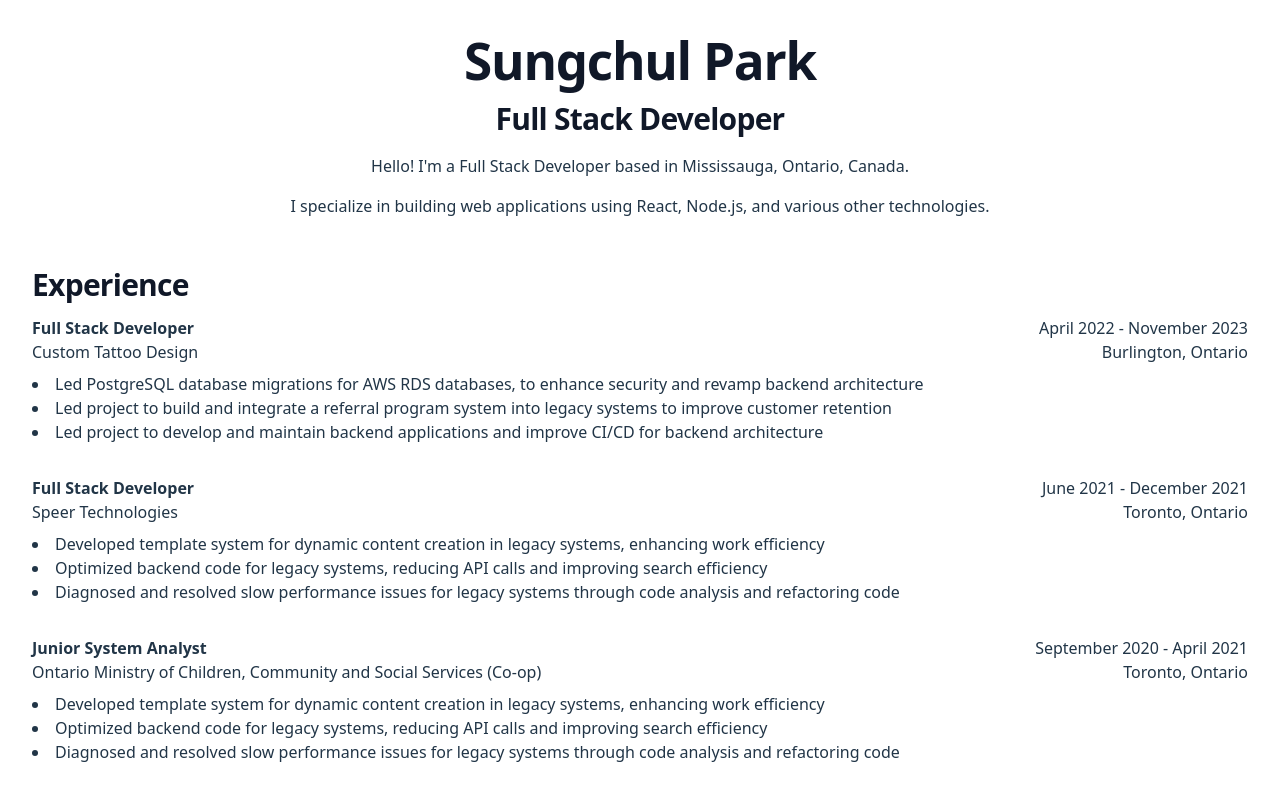
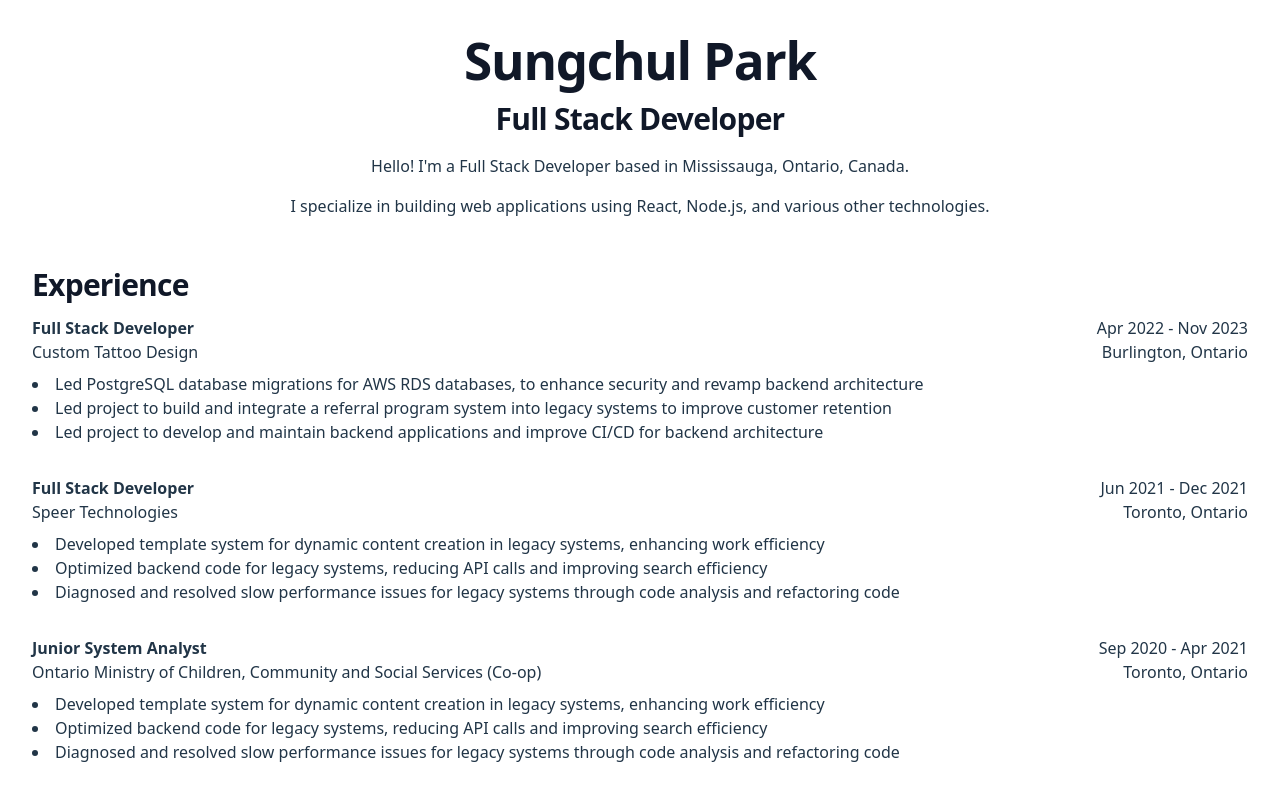
Before and after one commit to sungchulpark1/sungchulpark1.github.io, a React (Vite) app in the folder web-portfolio/: page / in a window 1280 px wide. Built offline with nearby package versions, Linux system fonts and the light colour scheme.

Commit message:
feat: abbreviate date months

```diff
--- a/web-portfolio/src/App.tsx
+++ b/web-portfolio/src/App.tsx
@@ -51,7 +51,7 @@ function App() {
         <div className="mb-8">
           <div className="w-full flex justify-between">
             <div className="font-bold">Full Stack Developer</div>
-            <div className="text-right">April 2022 - November 2023</div>
+            <div className="text-right">Apr 2022 - Nov 2023</div>
           </div>
 
           <div className="w-full flex justify-between">
@@ -71,7 +71,7 @@ function App() {
         <div className="mb-8">
           <div className="w-full flex justify-between">
             <div className="font-bold">Full Stack Developer</div>
-            <div className="text-right">June 2021 - December 2021</div>
+            <div className="text-right">Jun 2021 - Dec 2021</div>
           </div>
 
           <div className="w-full flex justify-between">
@@ -91,7 +91,7 @@ function App() {
         <div className="mb-8">
           <div className="w-full flex justify-between">
             <div className="font-bold">Junior System Analyst</div>
-            <div className="text-right">September 2020 - April 2021</div>
+            <div className="text-right">Sep 2020 - Apr 2021</div>
           </div>
 
           <div className="w-full flex justify-between gap-8">
```
